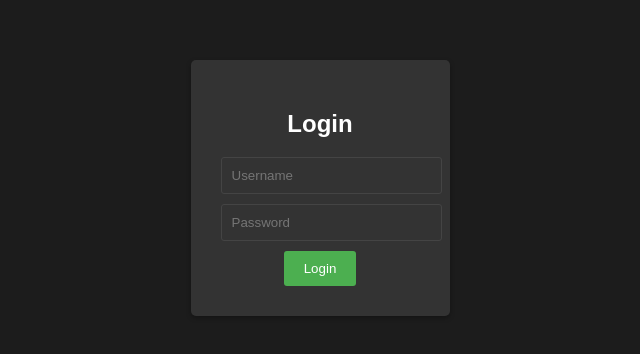
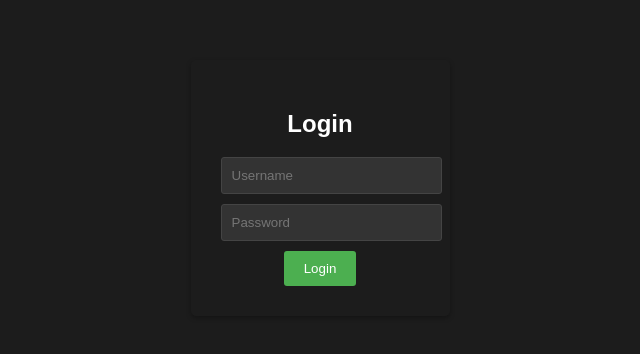
Before and after one commit to youarenotthefather/octo, a plain HTML site: page index.html in a window 1280 px wide. Shown: the part 212-566 px from the top of the page, without its empty margins (320-960 px from the left). Drawn offline with Linux system fonts and the light colour scheme.

Commit message:
Update index.html

```diff
--- a/index.html
+++ b/index.html
@@ -16,7 +16,7 @@
             color: #ffffff;
         }
         .login-container {
-            background-color: #333333;
+            background-color: #1c1c1c;
             padding: 30px;
             border-radius: 5px;
             box-shadow: 0 2px 5px rgba(0, 0, 0, 0.3);
@@ -53,3 +53,5 @@
     </div>
 </body>
 </html>
+</body>
+</html>
```
